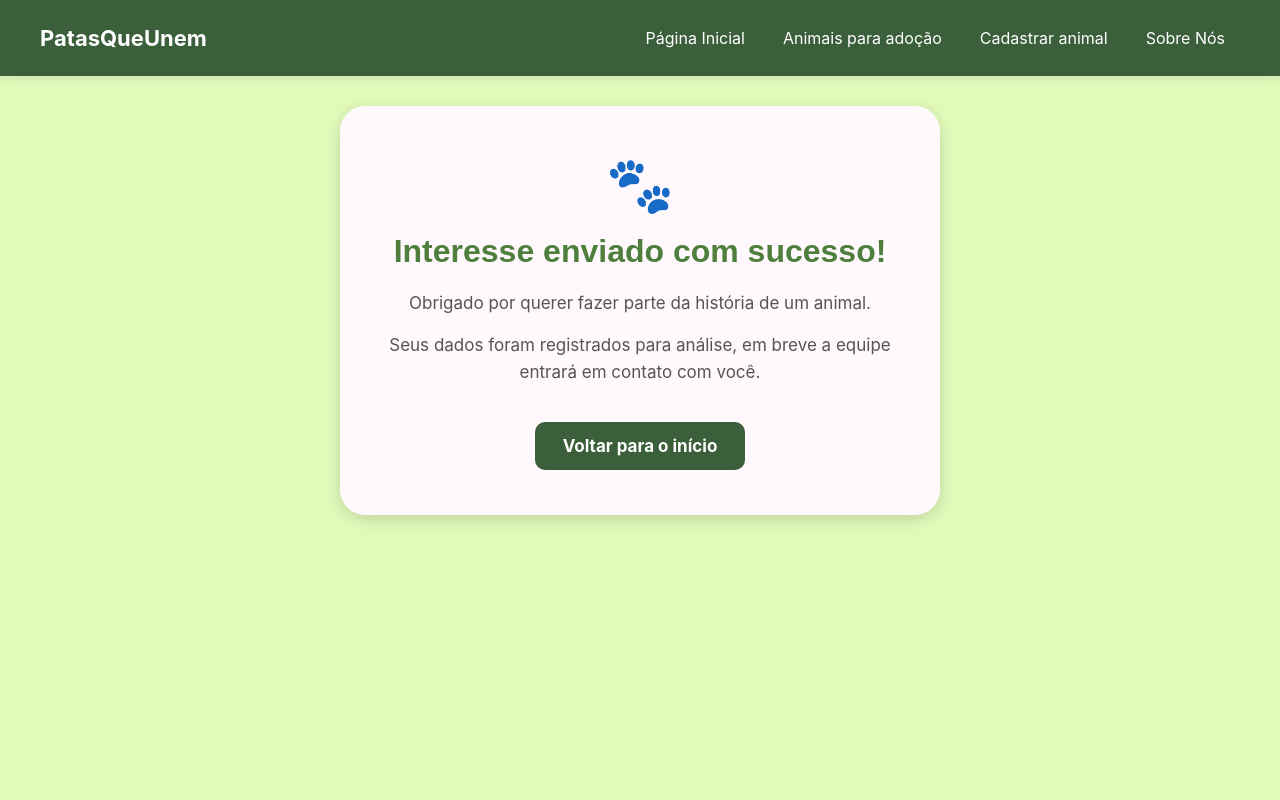
After one commit to yazzi0101/PatasQueUnem, a Django app: page /sucesso-adocao/ in a window 1280 px wide. The commit adds this page. Run offline with Django 5.2, Linux system fonts and the light colour scheme.

Commit message:
feat: integra interesses de adoção ao fluxo e painel administrativo

```diff
--- a/animais/templates/detalhes_animal.html
+++ b/animais/templates/detalhes_animal.html
@@ -123,9 +123,7 @@
                 </p>
 
                 <a
-                    href="#"
-                    class="btn-adotar"
-                >
+                href="{% url 'adotar_animal' animal.id %}" class="btn-adotar">
                     Quero adotar
                 </a>
 
--- /dev/null
+++ b/animais/templates/sucesso_adocao.html
@@ -0,0 +1,67 @@
+{% load static %}
+
+<!DOCTYPE html>
+<html lang="pt-BR">
+<head>
+    <meta charset="UTF-8">
+    <meta name="viewport" content="width=device-width, initial-scale=1.0">
+
+    <title>Interesse enviado</title>
+
+    <link rel="stylesheet" href="{% static 'sucesso_cadastro.css' %}">
+</head>
+
+<body>
+
+    <nav class="navbar">
+        <a href="{% url 'home' %}" class="logo">
+             PatasQueUnem
+        </a>
+
+        <div class="menu-topo">
+
+            <a href="{% url 'home' %}">
+                Página Inicial
+            </a>
+
+            <a href="{% url 'animais_disponiveis' %}">
+                Animais para adoção
+            </a>
+
+            <a href="{% url 'colocar_adocao' %}">
+                Cadastrar animal
+            </a>
+
+            <a href="{% url 'sobre_nos' %}">
+                Sobre Nós
+            </a>
+
+        </div>
+    </nav>
+
+    <main class="mensagem-sucesso">
+
+        <div class="icone">🐾</div>
+
+        <h1>
+            Interesse enviado com sucesso!
+        </h1>
+
+        <p>
+            Obrigado por querer fazer parte da história de um animal.
+        </p>
+
+        <p>
+            Seus dados foram registrados para análise, em breve a equipe entrará em contato com você.
+        </p>
+
+
+        <a href="{% url 'home' %}" class="btn-voltar">
+            Voltar para o início
+        </a>
+
+    </main>
+
+
+</body>
+</html>
--- a/animais/urls.py
+++ b/animais/urls.py
@@ -29,6 +29,13 @@ urlpatterns = [
     ),
 
     path(
+        'sucesso-adocao/',
+        views.sucesso_adocao,
+        name='sucesso_adocao'
+    ),
+
+
+    path(
         'sobre-nos/',
         views.sobre_nos,
         name='sobre_nos'
--- a/animais/views.py
+++ b/animais/views.py
@@ -1,6 +1,7 @@
 from django.shortcuts import render, redirect
 from .models import Animal, InteresseAdocao
 from .forms import AnimalForm, AdotanteForm
+from django.db import transaction
 
 
 def home(request):
@@ -37,6 +38,10 @@ def colocar_adocao(request):
 def sucesso_cadastro(request):
     return render(request, 'sucesso_cadastro.html')
 
+
+def sucesso_adocao(request):
+    return render(request, 'sucesso_adocao.html')
+
 def sobre_nos(request):
     return render(request, 'sobre_nos.html')
 
@@ -65,14 +70,15 @@ def adotar_animal(request, id):
         form = AdotanteForm(request.POST)
 
         if form.is_valid():
-            adotante = form.save()
+            with transaction.atomic():
+                adotante = form.save()
 
-            InteresseAdocao.objects.create(
-                adotante=adotante,
-                animal=animal
-            )
+                InteresseAdocao.objects.create(
+                    adotante=adotante,
+                    animal=animal
+                )
 
-            return redirect('sucesso_adocao')
+                return redirect('sucesso_adocao')
 
     else:
         form = AdotanteForm()
```
Also changed, not shown: animais/admin.py (+15 -3 lines).
